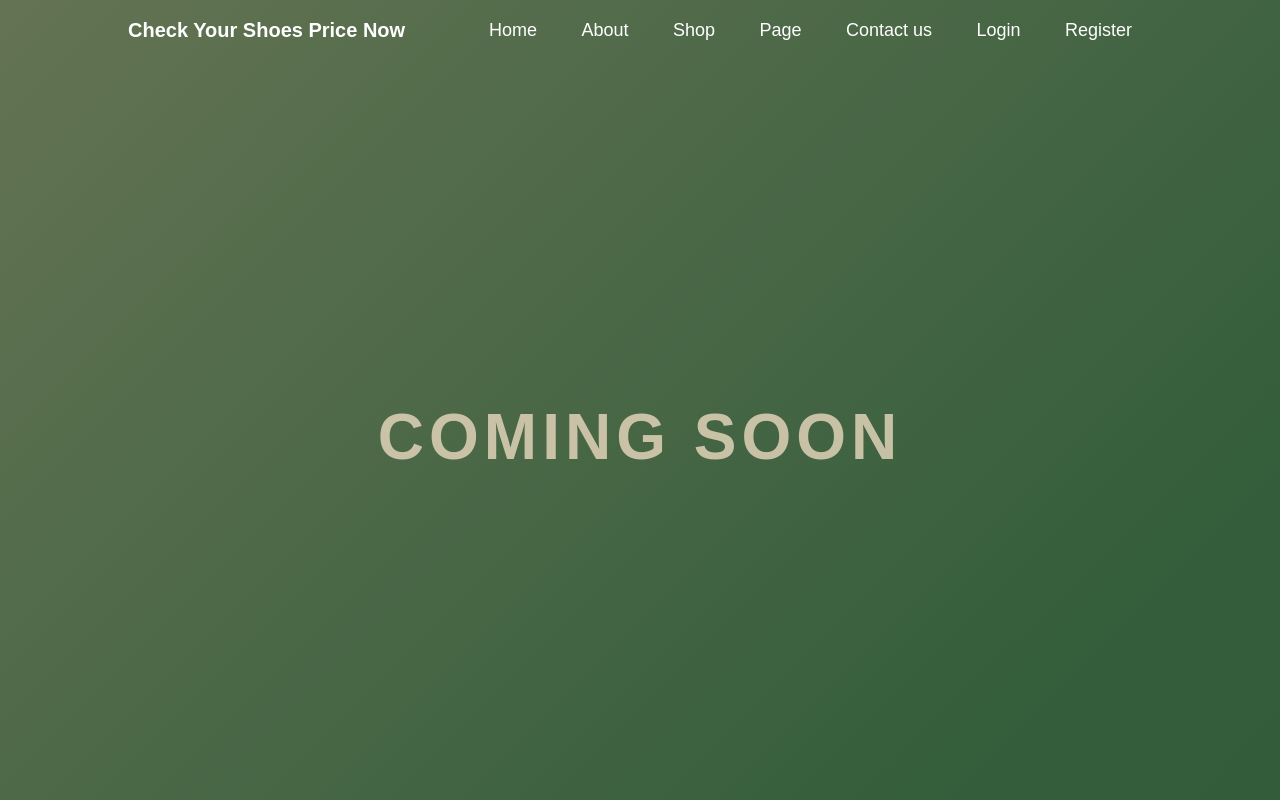
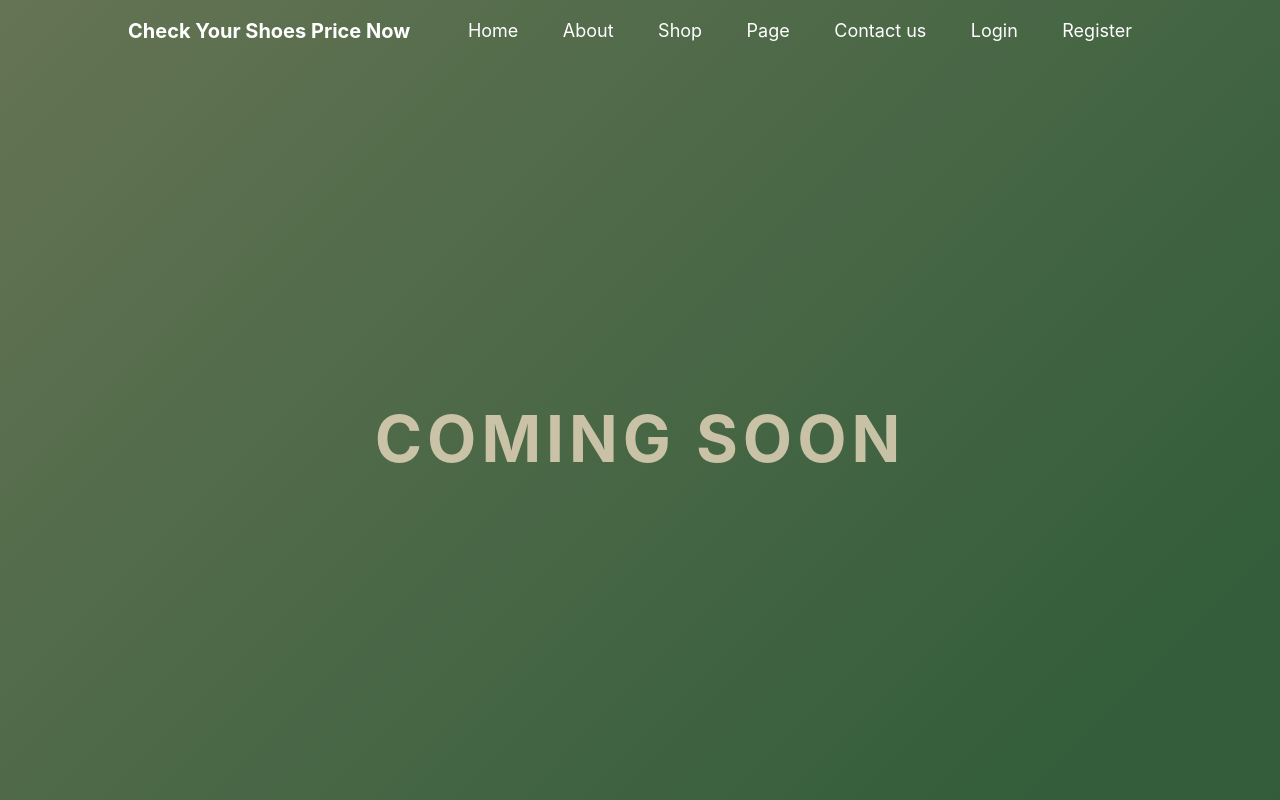
Before and after one commit to GITikhsan/Web-Project, a plain HTML site: page html/fashion.html in a window 1280 px wide. Shown: the top 800 px of the page. Drawn offline with Linux system fonts and the light colour scheme.

Commit message:
change font-family registerStyle

```diff
--- a/css/fashionStyle.css
+++ b/css/fashionStyle.css
@@ -1,7 +1,7 @@
 *{
     margin: 0;
     padding: 0;
-    font-family: 'poppins', sans-serif;
+    font-family: 'Inter', sans-serif;
     box-sizing: border-box;
 }
 html{
--- a/css/registerStyle.css
+++ b/css/registerStyle.css
@@ -1,6 +1,6 @@
 body {
     margin: 0;
-    font-family: Arial, sans-serif;
+    font-family: 'Inter', sans-serif;
     display: flex;
     justify-content: center;
     align-items: center;
```
